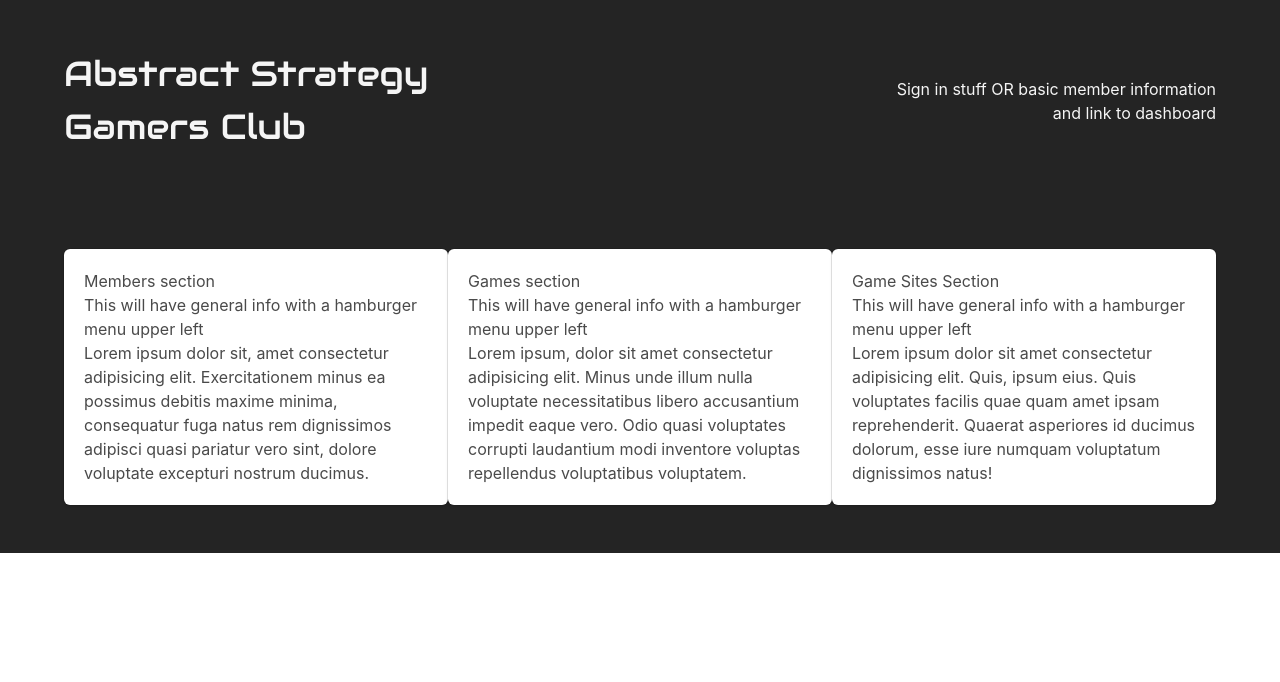
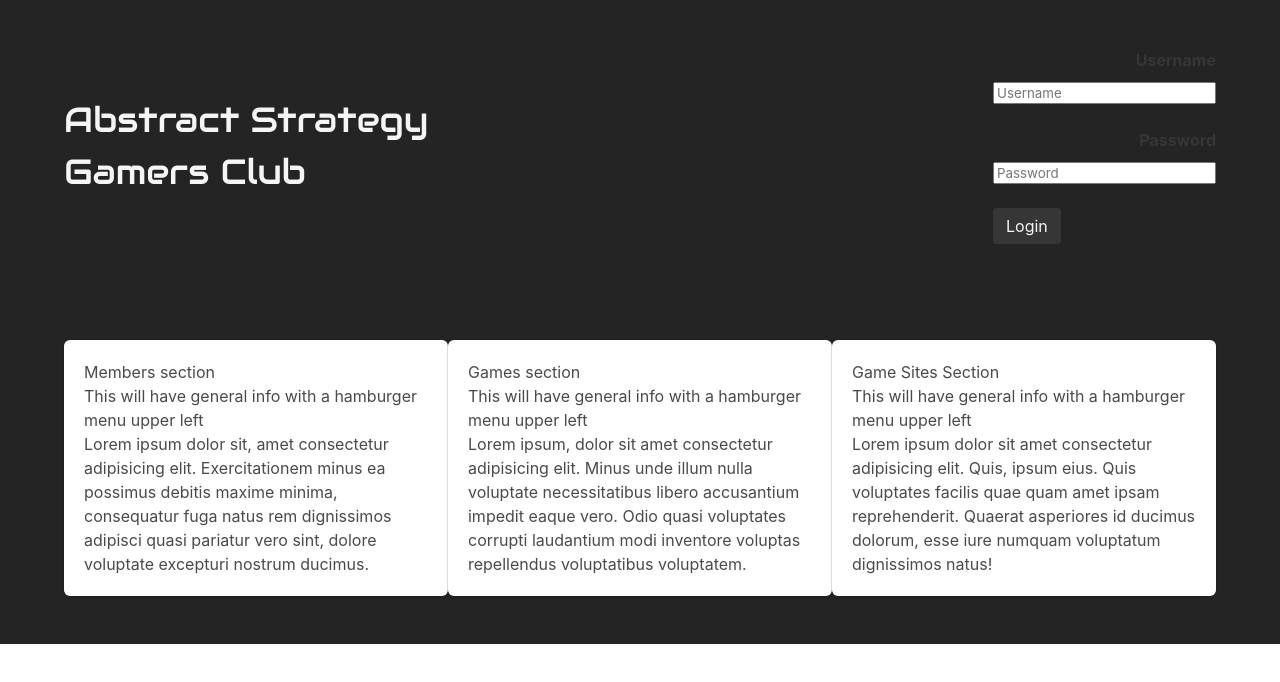
Before and after one commit to JasonSMacias/ASGC, a React (Create React App) app in the folder client/: page / in a window 1280 px wide. Shown: the top 682 px of the page. Built offline with nearby package versions, Linux system fonts and the light colour scheme.

Commit message:
abstracted stuff out from masthead, started on login component

```diff
--- /dev/null
+++ b/client/src/components/Login.js
@@ -0,0 +1,50 @@
+import React, {Component} from 'react';
+
+class Login extends Component {
+
+    state = {
+      isLoggedIn: false,
+      password: "",
+      username: ""
+    }
+
+  render () {
+    return (
+      <div className="level-right">
+        <div className="level-item has-text-right">
+          {/* <p>Sign in stuff OR basic member information <br /> and link to dashboard</p>     */}
+          <form>
+            <label className="label" htmlFor="username">Username </label>
+            <div className="control">
+              <input
+                type="text"
+                name="username"
+                value={this.state.username}
+                // onChange={this.handleInputChange}
+                // className="form-control"
+                placeholder="Username"/>
+              {/* <small id="usernameHelp" className="form-text text-muted">Enter your username</small> */}
+            </div>
+            <br />
+            <label className="label" htmlFor="password">Password  </label>
+              <div className="control">
+              <input
+                type="password"
+                name="password"
+                value={this.state.password}
+                onChange={this.handleInputChange}
+                className="form-control"
+                placeholder="Password"
+              />
+            <br /><br />
+            <button type="submit" className="button is-dark" onClick={this.login}>Login</button>
+            </div>
+          </form>
+
+        </div>
+      </div>
+    );
+  }
+}
+
+export default Login;
--- /dev/null
+++ b/client/src/components/Logo.js
@@ -0,0 +1,13 @@
+import React from 'react';
+
+function Logo(props) {
+  return (
+    <div className="level-left">
+      <div className="level-item">
+      <h1 id="logo">Abstract Strategy <br /> Gamers Club</h1>
+      </div>
+    </div>
+  );
+}
+
+export default Logo;
--- a/client/src/components/Masthead.js
+++ b/client/src/components/Masthead.js
@@ -1,4 +1,6 @@
 import React from 'react';
+import Logo from './Logo';
+import Login from './Login';
 
 function Masthead(props) {
   return (
@@ -6,16 +8,8 @@ function Masthead(props) {
     <section className="section">
       <div className="container">
         <div className="level">
-          <div className="level-left">
-            <div className="level-item">
-            <h1 id="logo">Abstract Strategy <br /> Gamers Club</h1>
-            </div>
-          </div>
-          <div className="level-right">
-            <div className="level-item has-text-right">
-              <p>Sign in stuff OR basic member information <br /> and link to dashboard</p>
-            </div>
-          </div>
+          <Logo />
+          <Login />
         </div>
       </div>
     </section>
```
